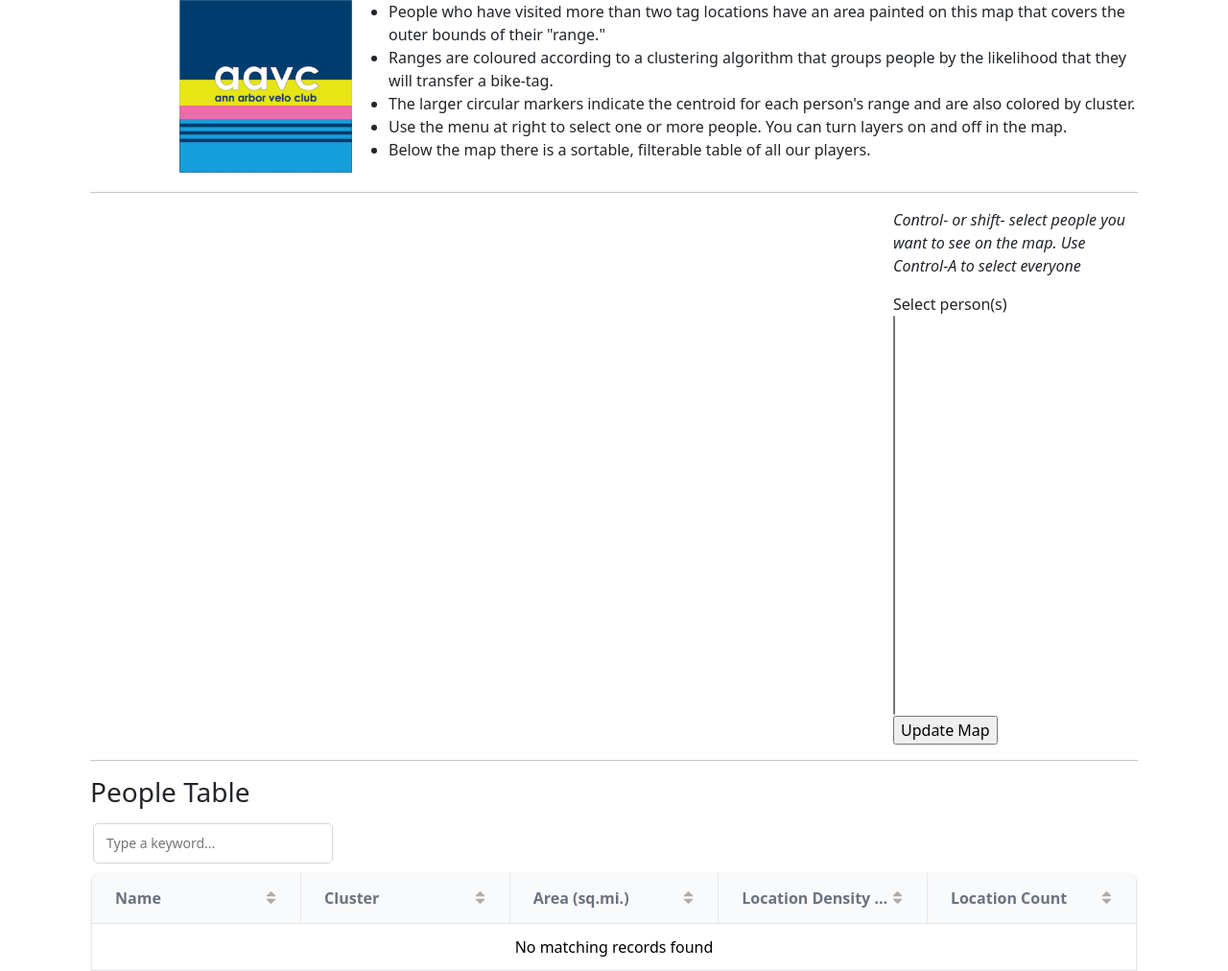
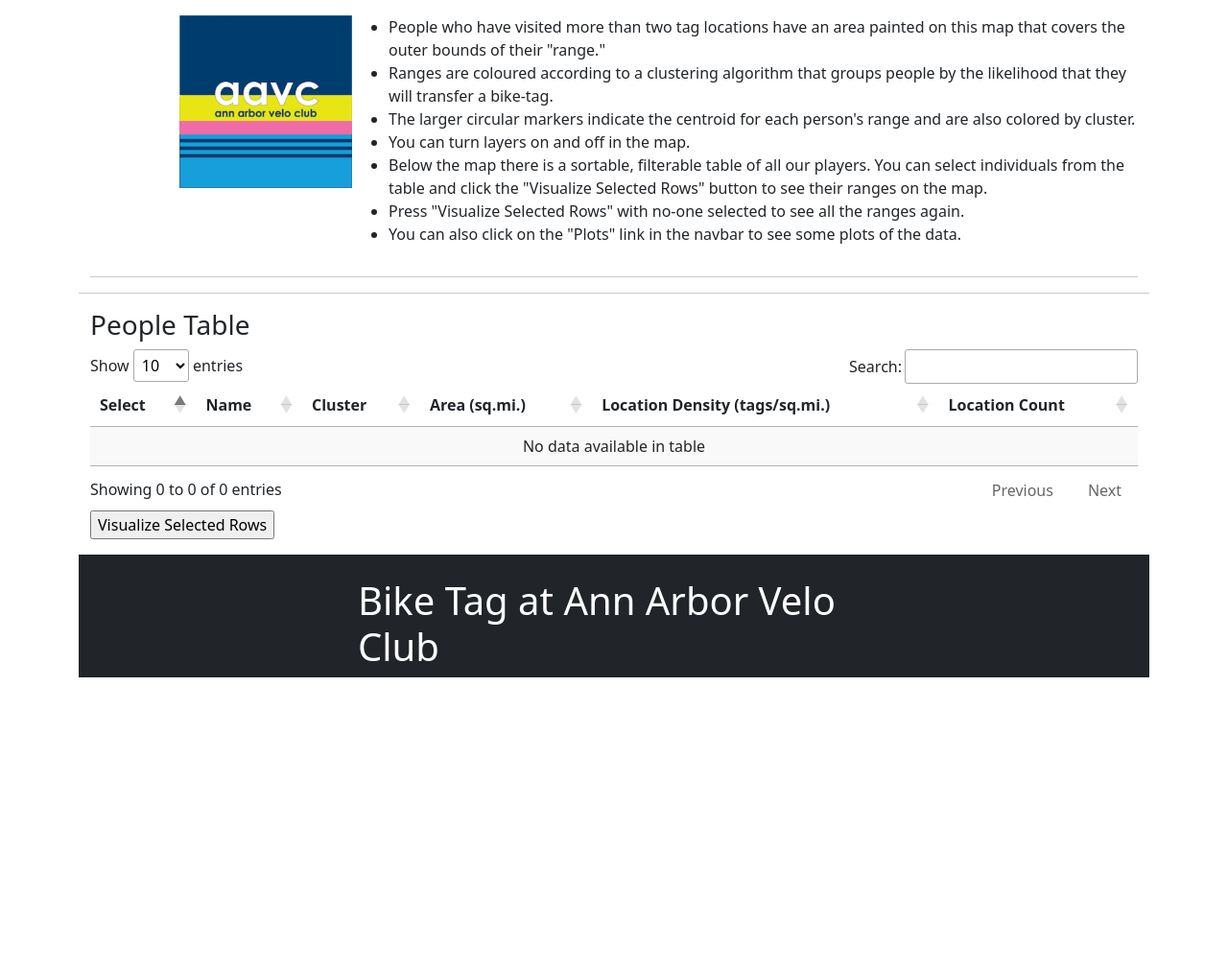
Before and after one commit to arfenarf/biketag, a Flask app: template templates/map_table.html in a window 1280 px wide. Shown: the part 89-1101 px from the top of the page at 96% size. After the commit the page ends 795 px from the top, so only its background shows below. Run offline with Flask 3, Linux system fonts and the light colour scheme; the template is opened without the code that fills it: values that come from a table or form of the project are taken from there, others are empty; parts of the project's set-up code (start-up, migrations or seed data) failed here and were passed over; some libraries are stand-ins or nearby versions.

Commit message:
Table overhaul

```diff
--- a/app.py
+++ b/app.py
@@ -99,30 +99,26 @@
         db.session.add(t)
     db.session.commit()
 
-    print("this is just for debugging")
-
 
 @app.route("/", methods=["GET", "POST"])
 def index():
     m, map_df, person_df, gdf = load_and_build_map("data/biketag.tsv")
+    clusters = len(person_df.cluster.unique())
+    people = Person.query
 
-    peopleform = PersonForm()
-    people = Person.query
-    selector_options = [
-        (person.person, person.person) for person in people if person.location_count > 2
-    ]
-    selector_options.sort()
-    peopleform.options.choices = selector_options
-
-    if peopleform.validate_on_submit() and peopleform.peoplesubmit.data:
-        if not peopleform.options.data:
-            peopleform.options.data = [
-                person.person for person in people if person.location_count > 2
+    if request.method == "POST":
+        if request.form.get("row"):
+            selected_indices = [int(x) for x in request.form.getlist("row")]
+            selected_person_df = person_df.loc[
+                person_df.person_id.isin(selected_indices)
             ]
-        m = build_map(map_df, person_df, gdf, peopleform=peopleform)
+            selected_map_df = map_df.loc[map_df.person_id.isin(selected_indices)]
+            m = build_map(selected_map_df, selected_person_df, gdf, clusters)
+        else:
+            m = build_map(map_df, person_df, gdf, clusters)
 
     # set the iframe width and height
-    m.get_root().width = "800px"
+    m.get_root().width = "1000"
     m.get_root().height = "600px"
     iframe = m.get_root()._repr_html_()
 
@@ -130,7 +126,6 @@
         "map_table.html",
         title="Bike Tag Map!",
         iframe=iframe,
-        peopleform=peopleform,
         peopletable=people,
     )
 
--- a/templates/map_table.html
+++ b/templates/map_table.html
@@ -23,6 +23,7 @@
     </div>
     <div class="row"></div>
     <div class="container">
+        <div class="row"><p></p></div>
         <div class="row justify-content-end">
             <div class="col-md-2">
 
@@ -39,89 +40,71 @@
                     <li>The larger circular markers indicate the centroid for each person's range and are also colored
                         by
                         cluster.
-                    <li> Use the menu at right to select
-                        one or more people. You can turn layers on and off in the map.
-                    <li> Below the map there is a sortable, filterable table of all our players.
+                    <li> You can turn layers on and off in the map.
+                    <li> Below the map there is a sortable, filterable table of all our players. You can select
+                        individuals
+                        from the table and click the "Visualize Selected Rows" button to see their ranges on the map.
+                    <li> Press "Visualize Selected Rows" with no-one selected to see all the ranges again.
+                    <li> You can also click on the "Plots" link in the navbar to see some plots of the data.
                 </ul>
             </div>
         </div>
-    <hr>
+        <hr>
         <div class="row">
-            <div class="col-md-9">
+            <div class="col-md-12">
                 {{ iframe|safe }}
             </div>
-            <div class="col-md-3">
-                <em>Control- or shift- select people you want to see on the map.</em>
-                <em> Use Control-A to select everyone</em>
-                <p></p>
-                <form method="POST">
-                    {{ peopleform.hidden_tag() }}
+        </div>
+        <div class="row">
+            <hr>
+            <h3>People Table</h3>
+            <div id="table"></div>
 
-                    {{ peopleform.options.label }}<br>
-                    {{ peopleform.options(size=18, multiple=True) }}<br>
+            <script src="https://ajax.googleapis.com/ajax/libs/jquery/3.5.1/jquery.min.js"></script>
+            <link rel="stylesheet" type="text/css" href="https://cdn.datatables.net/1.10.20/css/jquery.dataTables.css">
+            <script type="text/javascript" charset="utf8"
+                    src="https://cdn.datatables.net/1.10.20/js/jquery.dataTables.js"></script>
 
-                    {{ peopleform.peoplesubmit() }}
-                </form>
+            <script src="https://unpkg.com/gridjs/dist/gridjs.umd.js"></script>
+
+            <form method="POST" action="/">
+                <table id="myTable" class="display">
+                    <thead>
+                    <tr>
+                        <!-- Your table headings here -->
+                        <th>Select</th>
+                        <th>Name</th>
+                        <th>Cluster</th>
+                        <th>Area (sq.mi.)</th>
+                        <th>Location Density (tags/sq.mi.)</th>
+                        <th>Location Count</th>
+                    </tr>
+                    </thead>
+                    <tbody>
+                    <!-- assuming 'data' is passed to render_template -->
+                    {% for person in peopletable %}
+                        <tr>
+                            <td><input type="checkbox" name="row" value="{{ person.person_id }}"/></td>
+                            <td>{{ person.person }}</td>
+                            <td>{{ person.cluster }}</td>
+                            <td>{{ person.convex_hull_area }}</td>
+                            <td>{{ person.location_density }}</td>
+                            <td>{{ person.location_count }}</td>
+                        </tr>
+                    {% endfor %}
+                    </tbody>
+                </table>
+                <input type="submit" value="Visualize Selected Rows">
+            </form>
+            <script>$(document).ready(function () {
+                $('#myTable').DataTable();
+            });</script>
+        </div>
+        <div class="row"><p></p></div>
+        <div class="row justify-content-center bg-dark">
+            <div class="col-md-6">
+                <h1 class="fw-light mt-4 text-white">Bike Tag at Ann Arbor Velo Club</h1>
             </div>
         </div>
-
-        <hr>
-        <h3>People Table</h3>
-        <div id="table"></div>
-
-        <script src="https://unpkg.com/gridjs/dist/gridjs.umd.js"></script>
-        <script>
-            new gridjs.Grid({
-                columns: [
-                    {id: 'person', name: 'Name'},
-                    {id: 'cluster', name: 'Cluster'},
-                    {id: 'area', name: 'Area (sq.mi.)', sort: true},
-                    {
-                        id: 'location_density', name: 'Location Density (tags/sq.mi.)',
-                        sort: {
-                            compare: (a, b) => {
-                                if (parseFloat(a) > parseFloat(b)) {
-                                    return 1;
-                                } else if (parseFloat(b) > parseFloat(a)) {
-                                    return -1;
-                                } else {
-                                    return 0;
-                                }
-                            },
-                        }
-                    },
-                    {
-                        id: 'location_count', name: 'Location Count',
-                        sort: {
-                            compare: (a, b) => {
-                                if (parseFloat(a) > parseFloat(b)) {
-                                    return 1;
-                                } else if (parseFloat(b) > parseFloat(a)) {
-                                    return -1;
-                                } else {
-                                    return 0;
-                                }
-                            },
-                        },
-                    }
-                ],
-                data: [
-                    {% for person in peopletable %}
-                        {
-                            person: '{{ person.person }}',
-                            cluster: '{{ person.cluster }}',
-                            area: '{{ person.convex_hull_area }}',
-                            location_density: '{{ person.location_density }}',
-                            location_count: '{{ person.location_count }}'
-                        },
-                    {% endfor %}
-                ],
-                search: {
-                    selector: (cell, rowIndex, cellIndex) => [0, 1, 4].includes(cellIndex) ? cell : null,
-                },
-                sort: true,
-                pagination: true,
-            }).render(document.getElementById('table'));
-        </script>
-
+    </div>
 {% endblock %}
```
Also changed, not shown: maps.py (+115 -59 lines), plots.py (+81 -26 lines).
